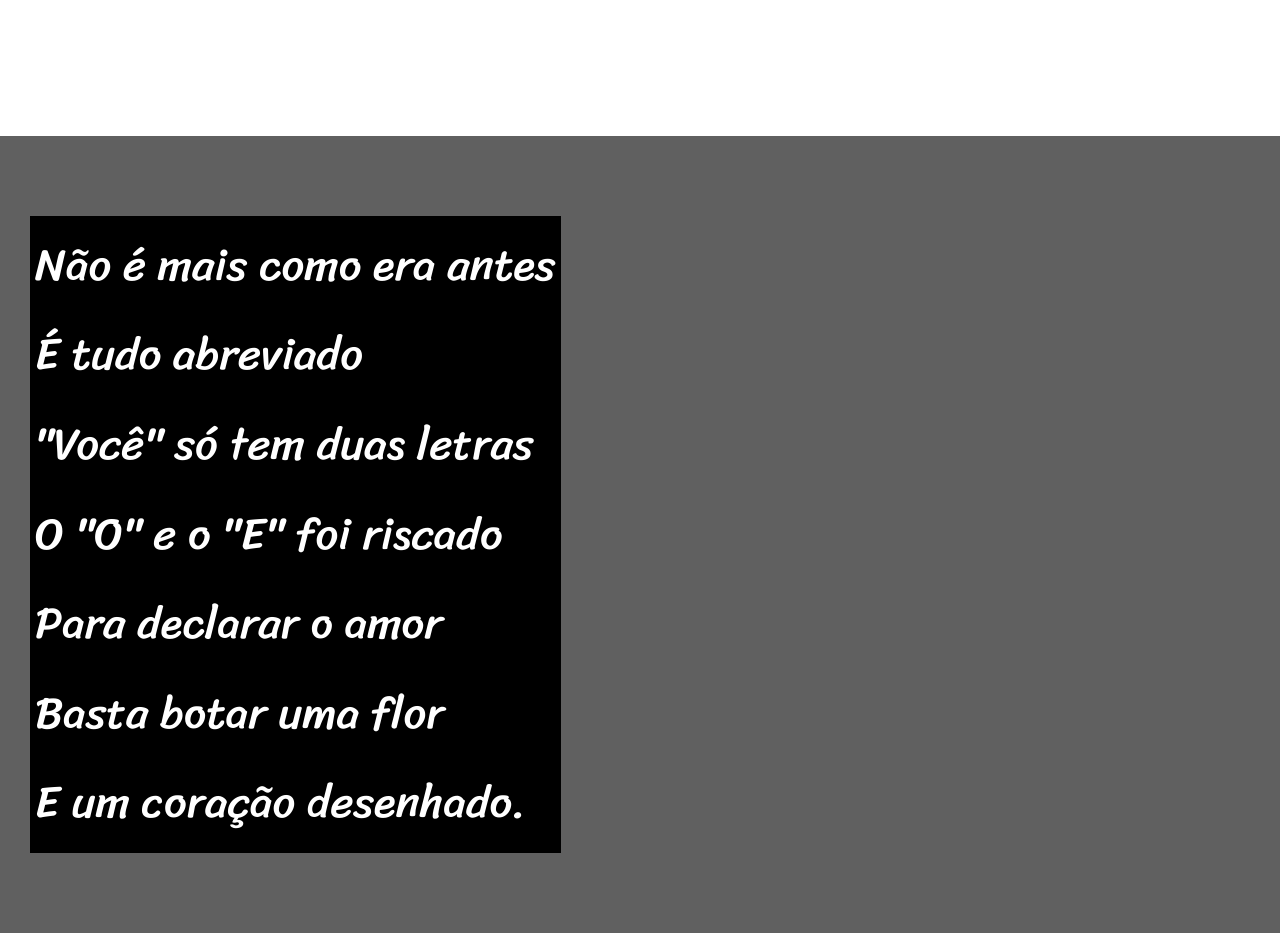
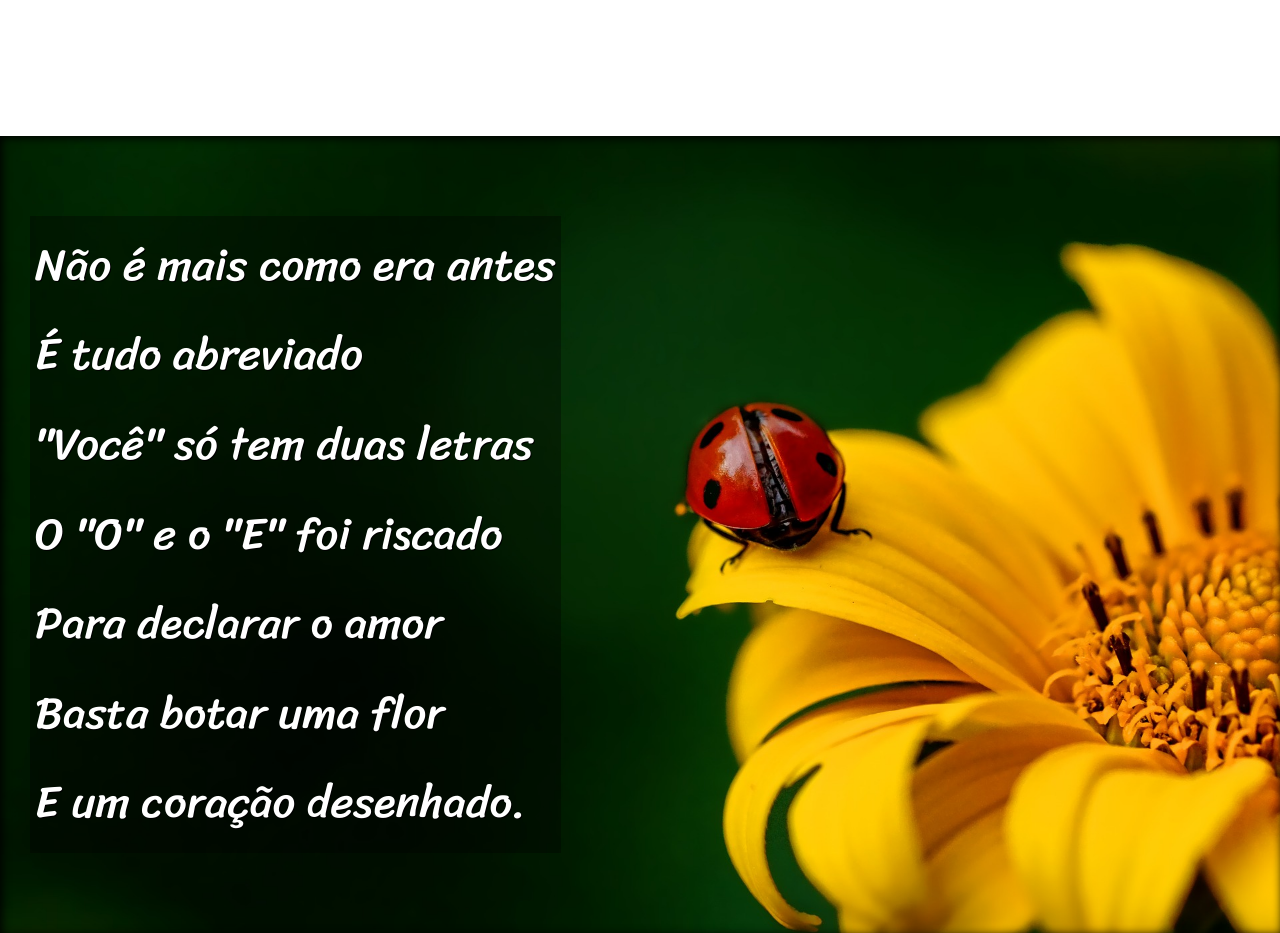
Before and after one commit to migueljehle/projetos-html5-css3, a plain HTML site: page projeto-cordel/index.html in a window 1280 px wide. Shown: the part 1000-1933 px from the top of the page. Drawn offline with Linux system fonts and the light colour scheme.

Commit message:
Finalizei o projeto Cordel

```diff
--- a/projeto-cordel/index.html
+++ b/projeto-cordel/index.html
@@ -27,7 +27,7 @@
             </p>
         </section>
 
-        <section class="imagem">
+        <section class="imagem" id="img01">
             <p>
                 Não é mais como era antes <br>
                 É tudo abreviado <br>
@@ -61,7 +61,7 @@
             </p>
         </section>
 
-        <section class="imagem">
+        <section class="imagem" id="img02">
             <p>
                 Tenho saudade das cartas <br>
                 Escritas com a própria mão <br>
--- a/projeto-cordel/style.css
+++ b/projeto-cordel/style.css
@@ -54,14 +54,29 @@ section > p{
 section.imagem{
     background-color: rgb(96, 96, 96);
     color: white;
+    box-shadow: inset 2px 2px 10px black;
 }
 
 section.imagem > p{
-    background-color: black;
+    background-color: rgba(0, 0, 0, 0.347);
     display: inline-block;
     padding: 5px;
+    text-shadow: 1px 1px 0px black;
 }
 
+section#img01{
+    background-image: url(imagens/background001.jpg);
+    background-position: right center;
+    background-size: cover;
+    background-attachment: fixed;
+}
+
+section#img02{
+    background-image: url(imagens/background002.jpg);
+    background-position: right center;
+    background-size: cover;
+    background-attachment: fixed;
+}
 
 footer{
     background-color: black;
```
